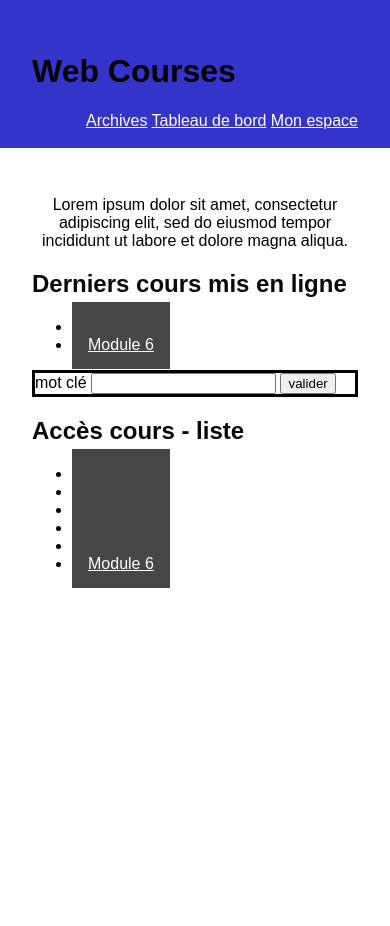
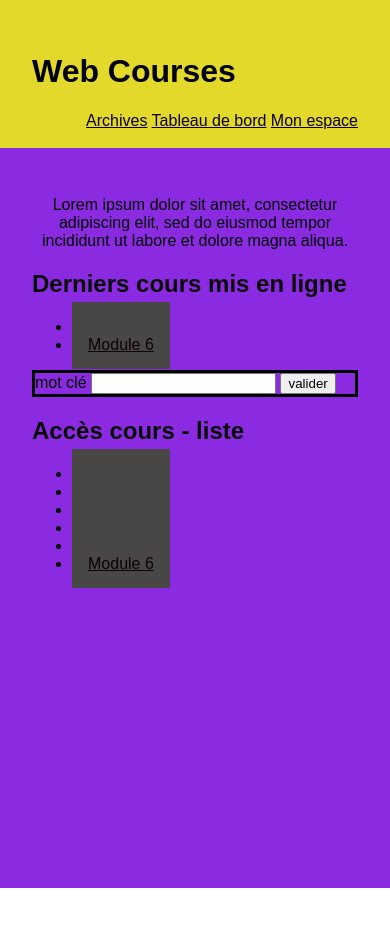
Before and after one commit to Dorineco/Exos, a plain HTML site: page Webcourses/HTML/Accueil.html in a window 390 px wide. Drawn offline with Linux system fonts and the light colour scheme.

Commit message:
Update media queries

```diff
--- a/Webcourses/CSS/Styles.css
+++ b/Webcourses/CSS/Styles.css
@@ -3,7 +3,6 @@ body {
     margin: 0;
     font-family: sans-serif;
 }
-
 
 header {
     padding: 2em;
@@ -14,11 +13,19 @@ header {
     text-align: left;
 }
 
+@media (max-width: 510px){
+    header {background-color: rgb(226, 217, 43);}
+}
+
 main {
     padding: 2em;
     color:black;
     background-color: white;
     min-height: 80vh;
+}
+
+@media (max-width: 510px){
+    main {background-color: blueviolet;}
 }
 
 footer {
@@ -30,7 +37,7 @@ footer {
 
 
 a {
-    color: white;
+    color: rgb(12, 2, 2);
 }
 
 .article {
--- a/Webcourses/HTML/Accueil.html
+++ b/Webcourses/HTML/Accueil.html
@@ -16,7 +16,7 @@
     </header>
 <main>
 <div id= "content">
-<p>Lorem ipsum dolor sit amet, consectetur adipiscing elit, sed do eiusmod tempor incididunt ut labore et dolore magna aliqua.</p>
+    <p>Lorem ipsum dolor sit amet, consectetur adipiscing elit, sed do eiusmod tempor incididunt ut labore et dolore magna aliqua.</p>
 </div>
 <div>
     <h2>Derniers cours mis en ligne</h2>
@@ -47,9 +47,7 @@
 </ul>
 </div>
 </main>
-<div>
 <footer>
 </footer>
-</div>
 </body>
 </html>
```
Also changed, not shown: Essais/Essai JS.html (added, +11 -0 lines), Webcourses/HTML/Essai.html (added).
